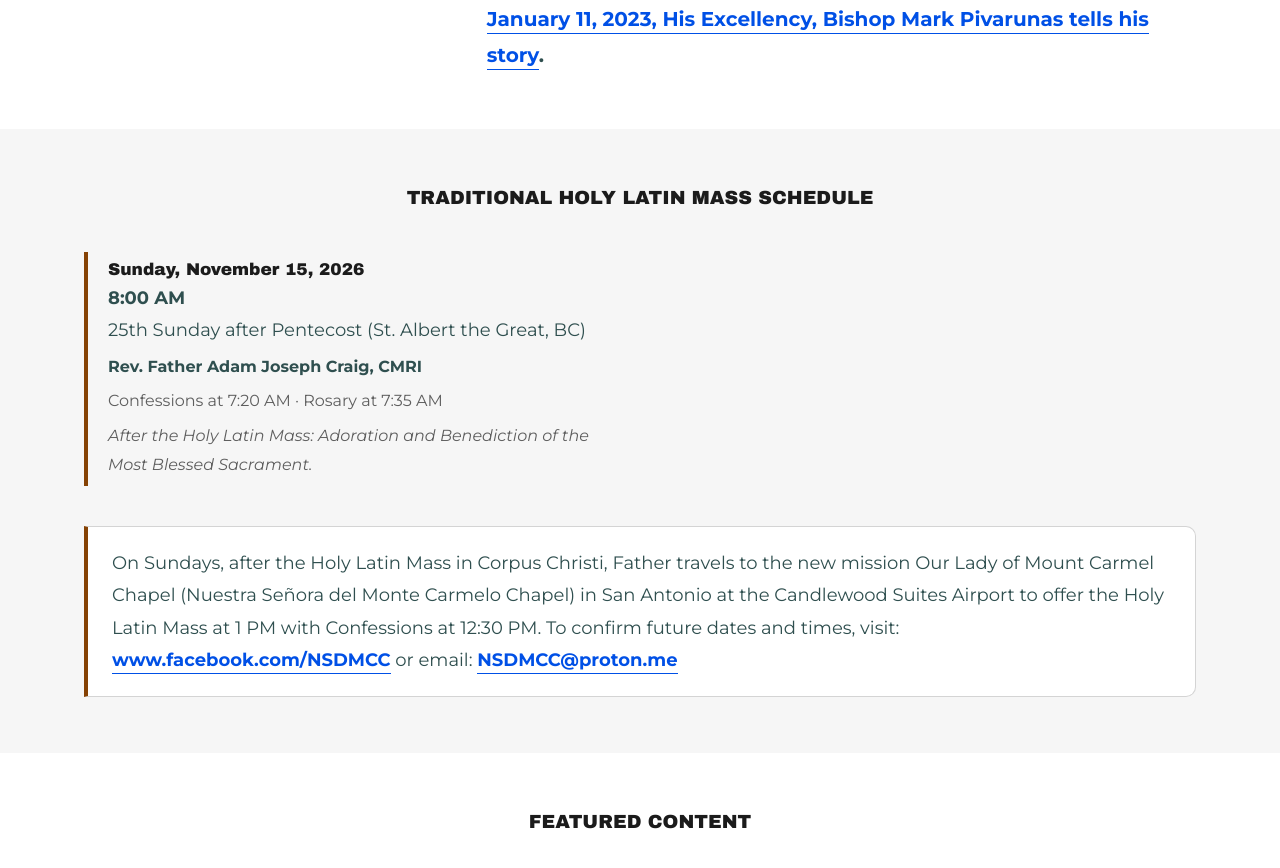
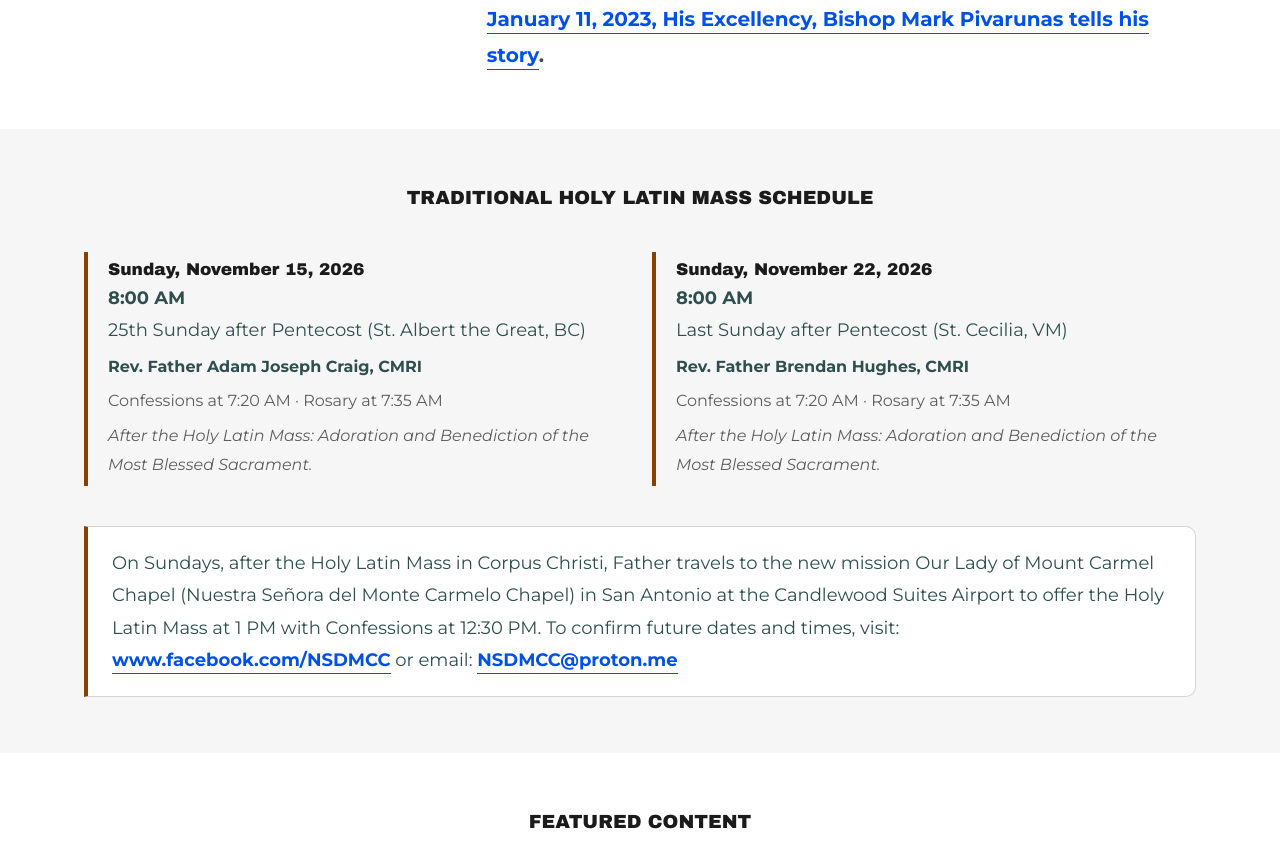
Before and after one commit to ourladymhtchurch/ourladymhtchurch.github.io, a Jekyll site: the page built from index.html, in a window 1280 px wide and 900 px high, scrolled down 2217 px, cut to the strip 0-873 px from the top of the window. Shown: the top 868 px of the strip. Built offline with Jekyll 4.4.1, drawn with Linux system fonts in a browser that asks for light colours.

Commit message:
Add the Sunday, November 22 Holy Latin Mass to the schedule

```diff
--- a/_data/schedule.yml
+++ b/_data/schedule.yml
@@ -26,3 +26,10 @@ masses:
     confessions: "7:20 AM"
     rosary: "7:35 AM"
     note: "After the Holy Latin Mass: Adoration and Benediction of the Most Blessed Sacrament."
+  - date: "Sunday, November 22, 2026"
+    time: "8:00 AM"
+    feast: "Last Sunday after Pentecost (St. Cecilia, VM)"
+    celebrant: "Rev. Father Brendan Hughes, CMRI"
+    confessions: "7:20 AM"
+    rosary: "7:35 AM"
+    note: "After the Holy Latin Mass: Adoration and Benediction of the Most Blessed Sacrament."
```
